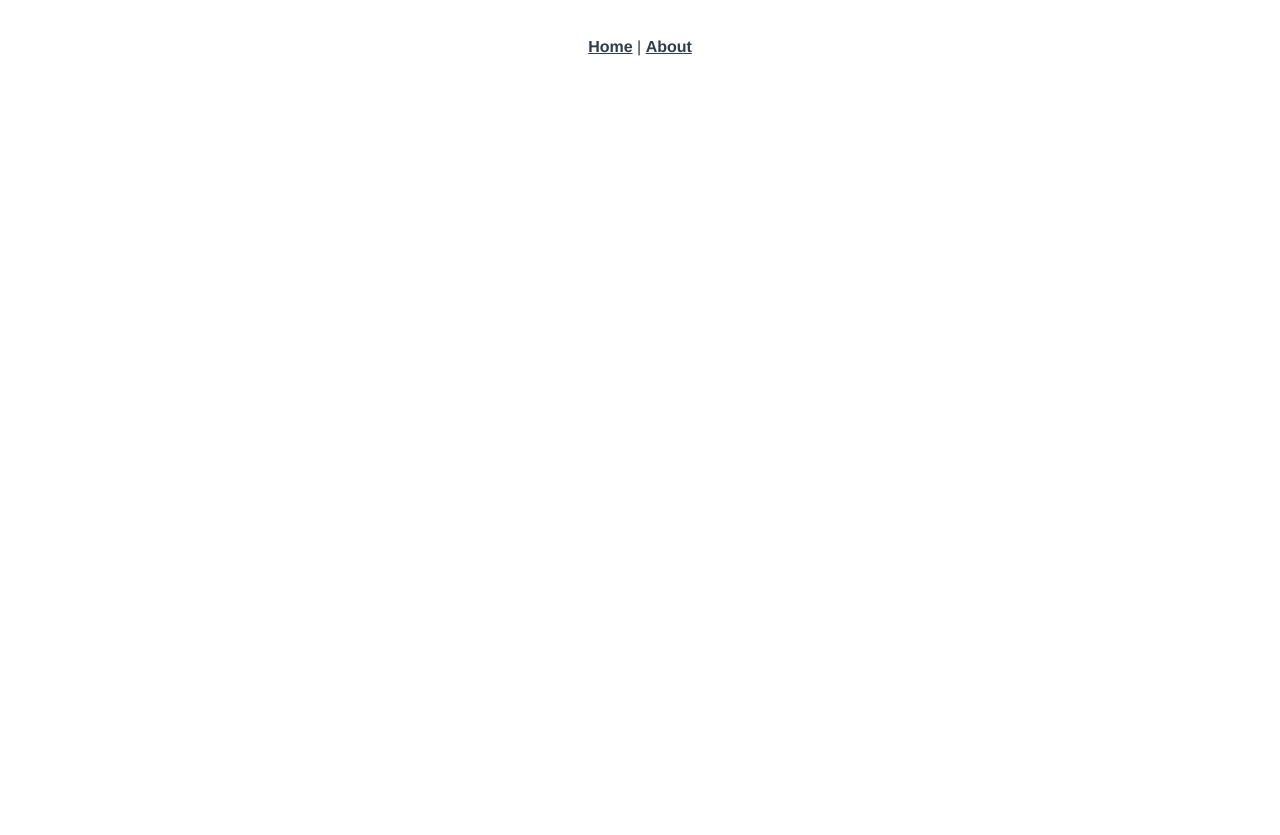
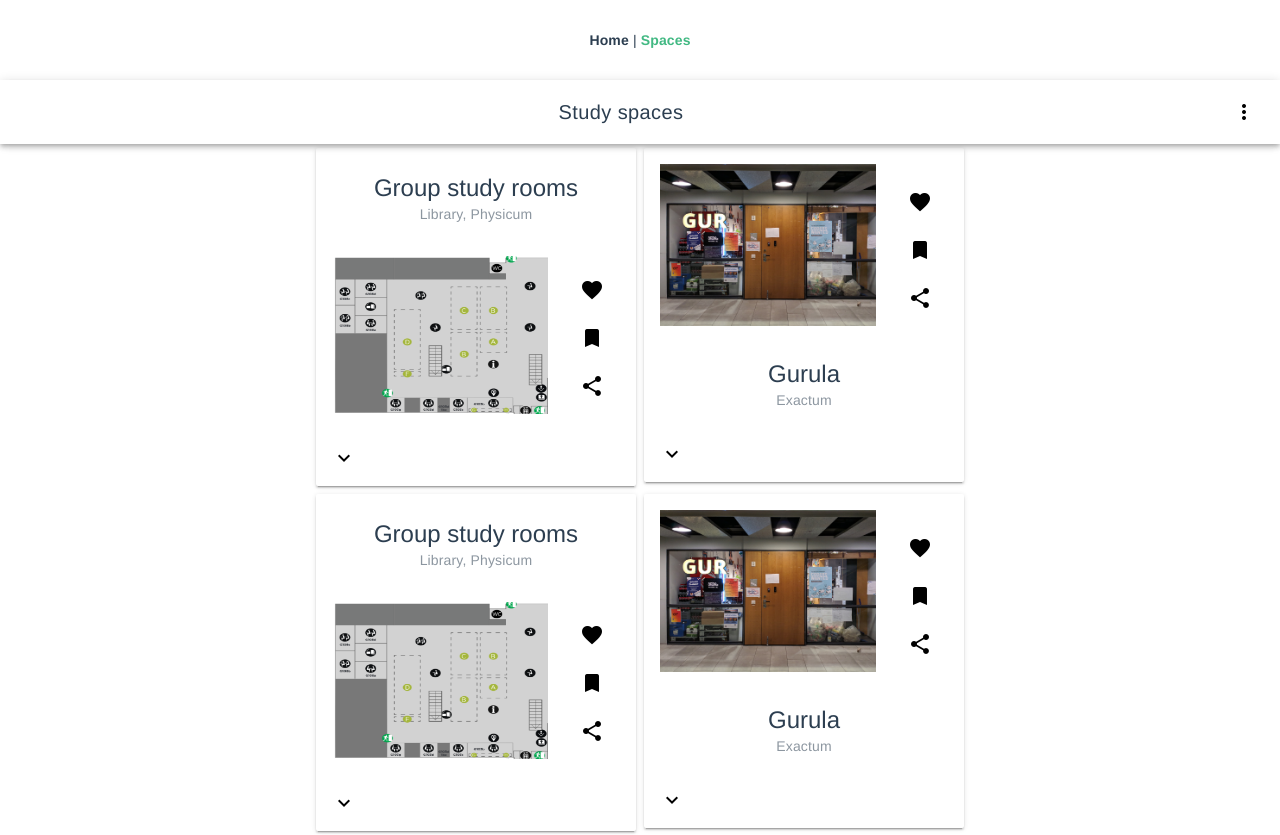
Before and after one commit to twatzl/StudySpaceFinder, a Vue app in the folder frontend/: page /spaces in a window 1280 px wide. Before the commit the page ends 800 px from the top, so only its background shows below. Built offline with nearby package versions, Linux system fonts and the light colour scheme.

Commit message:
add basic components

```diff
--- a/frontend/public/index.html
+++ b/frontend/public/index.html
@@ -5,6 +5,7 @@
     <meta http-equiv="X-UA-Compatible" content="IE=edge">
     <meta name="viewport" content="width=device-width,initial-scale=1.0">
     <link rel="icon" href="<%= BASE_URL %>favicon.ico">
+    <link rel="stylesheet" href="//fonts.googleapis.com/css?family=Roboto:400,500,700,400italic|Material+Icons">
     <title>study-space-finder</title>
   </head>
   <body>
--- a/frontend/src/App.vue
+++ b/frontend/src/App.vue
@@ -2,7 +2,7 @@
   <div id="app">
     <div id="nav">
       <router-link to="/">Home</router-link> |
-      <router-link to="/about">About</router-link>
+      <router-link to="/spaces">Spaces</router-link>
     </div>
     <router-view/>
   </div>
--- /dev/null
+++ b/frontend/src/components/StudySpace.vue
@@ -0,0 +1,116 @@
+<template>
+  <div class="study-space">
+    <md-card>
+      <md-card-header>
+        <div class="md-title">Group study rooms</div>
+        <div class="md-subhead">Library, Physicum</div>
+      </md-card-header>
+
+      <md-card-media-actions>
+        <md-card-media>
+          <img src="@/assets/library.png" alt="Gurula" style="max-height: 157.5px">
+        </md-card-media>
+
+        <md-card-actions>
+          <md-button class="md-icon-button">
+            <md-icon>favorite</md-icon>
+          </md-button>
+
+          <md-button class="md-icon-button">
+            <md-icon>bookmark</md-icon>
+          </md-button>
+
+          <md-button class="md-icon-button">
+            <md-icon>share</md-icon>
+          </md-button>
+        </md-card-actions>
+      </md-card-media-actions>
+
+      <md-card-expand>
+        <md-card-actions md-alignment="space-between">
+          <!-- <div>
+            <md-button>See map</md-button>
+            <md-button>Share</md-button>
+          </div>-->
+          <md-card-expand-trigger>
+            <md-button class="md-icon-button">
+              <md-icon>keyboard_arrow_down</md-icon>
+            </md-button>
+          </md-card-expand-trigger>
+        </md-card-actions>
+
+        <md-card-expand-content>
+          <md-card-content>Pre-bookable rooms for 3+ people. Some rooms have screens or whiteboards.</md-card-content>
+        </md-card-expand-content>
+      </md-card-expand>
+    </md-card>
+
+    <md-card>
+
+      <md-card-media-actions>
+        <md-card-media>
+          <img src="@/assets/gurula.jpg" alt="Gurula">
+        </md-card-media>
+
+        <md-card-actions>
+          <md-button class="md-icon-button">
+            <md-icon>favorite</md-icon>
+          </md-button>
+
+          <md-button class="md-icon-button">
+            <md-icon>bookmark</md-icon>
+          </md-button>
+
+          <md-button class="md-icon-button">
+            <md-icon>share</md-icon>
+          </md-button>
+        </md-card-actions>
+      </md-card-media-actions>
+
+      <md-card-header>
+        <div class="md-title">Gurula</div>
+        <div class="md-subhead">Exactum</div>
+      </md-card-header>
+
+      <md-card-expand>
+        <md-card-actions md-alignment="space-between">
+          <!-- <div>
+            <md-button>See map</md-button>
+            <md-button>Share</md-button>
+          </div>-->
+          <md-card-expand-trigger>
+            <md-button class="md-icon-button">
+              <md-icon>keyboard_arrow_down</md-icon>
+            </md-button>
+          </md-card-expand-trigger>
+        </md-card-actions>
+
+        <md-card-expand-content>
+          <md-card-content>Gurula is the den of TKO-äly, the accosiation of computer science students.</md-card-content>
+        </md-card-expand-content>
+      </md-card-expand>
+    </md-card>
+  </div>
+</template>
+
+ <style lang="scss" scoped>
+.md-card {
+  width: 320px;
+  margin: 4px;
+  display: inline-block;
+  vertical-align: top;
+}
+.md-header {
+  text-align: left;
+}
+img {
+  max-height: 210px;
+}
+</style>
+
+<script lang="ts">
+import { Component, Vue } from "vue-property-decorator";
+
+@Component
+export default class StudySpace extends Vue {}
+</script>
--- /dev/null
+++ b/frontend/src/components/Toolbar.vue
@@ -0,0 +1,23 @@
+<template>
+  <div>
+    <md-toolbar class="md-primary">
+      <h3 class="md-title" style="flex: 1">Study spaces</h3>
+      <md-button class="md-icon-button">
+        <md-icon>more_vert</md-icon>
+      </md-button>
+    </md-toolbar>
+  </div>
+</template>
+
+<style lang="scss" scoped>
+  .md-toolbar + .md-toolbar {
+    margin: 16px 0;
+  }
+</style>
+
+<script lang="ts">
+import { Component, Vue } from "vue-property-decorator";
+
+@Component
+export default class StudySpace extends Vue {}
+</script>
--- a/frontend/src/main.ts
+++ b/frontend/src/main.ts
@@ -1,8 +1,12 @@
 import Vue from 'vue';
+import VueMaterial from 'vue-material';
 import App from './App.vue';
 import router from './router';
 import store from './store';
 import './registerServiceWorker';
+import 'vue-material/dist/vue-material.min.css';
+
+Vue.use(VueMaterial)
 
 Vue.config.productionTip = false;
 
--- a/frontend/src/router.ts
+++ b/frontend/src/router.ts
@@ -21,5 +21,10 @@ export default new Router({
       // which is lazy-loaded when the route is visited.
       component: () => import(/* webpackChunkName: "about" */ './views/About.vue'),
     },
+    {
+      path: '/spaces',
+      name: 'spaces',
+      component: () => import('./views/Spaces.vue'),
+    },
   ],
 });
--- /dev/null
+++ b/frontend/src/views/Spaces.vue
@@ -0,0 +1,20 @@
+<template>
+  <div class="spaces">
+    <Toolbar/>
+    <StudySpace/>
+    <StudySpace/>
+  </div>
+</template>
+
+<script lang="ts">
+import { Component, Vue } from 'vue-property-decorator';
+import StudySpace from '@/components/StudySpace.vue'; // @ is an alias to /src
+import Toolbar from '@/components/Toolbar.vue';
+
+@Component({
+  components: {
+    StudySpace, Toolbar,
+  },
+})
+export default class Spaces extends Vue {}
+</script>
--- a/frontend/tsconfig.json
+++ b/frontend/tsconfig.json
@@ -7,6 +7,7 @@
     "importHelpers": true,
     "moduleResolution": "node",
     "experimentalDecorators": true,
+    "noImplicitAny": false,
     "esModuleInterop": true,
     "allowSyntheticDefaultImports": true,
     "sourceMap": true,
```
Also changed, not shown: frontend/package.json (+6 -2 lines), frontend/src/assets/gurula.jpg (added), frontend/src/assets/library.png (added), frontend/src/shims-vue.d.ts (line endings or trailing spaces).
